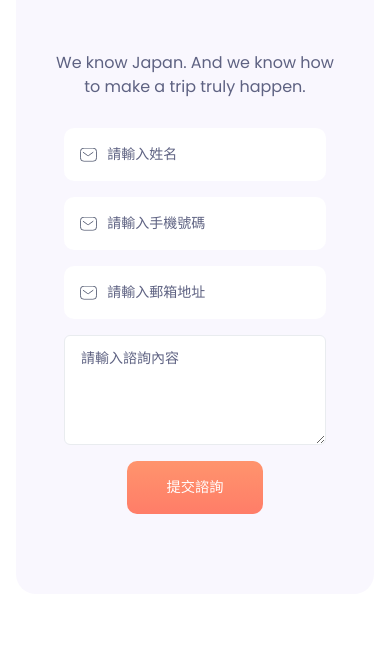
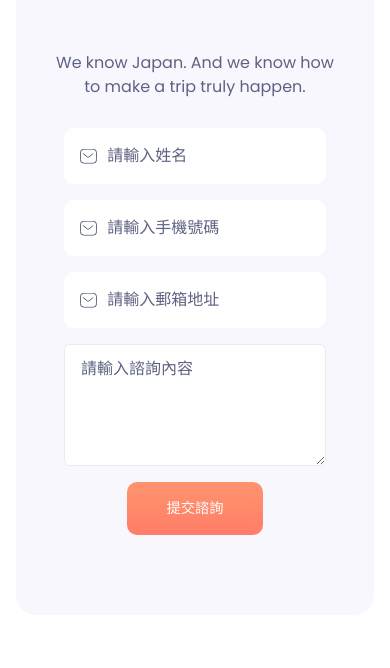
Before and after one commit to arjenou/EnjoyTrave, a plain HTML site: page index.html in a window 390 px wide. Shown: the part 6260-6928 px from the top of the page. Drawn offline with Linux system fonts and the light colour scheme.

Commit message:
fix: 防止移动端表单输入时自动放大页面

```diff
--- a/index.html
+++ b/index.html
@@ -770,6 +770,14 @@
         box-shadow: 0 0 0 0.25rem rgba(13, 110, 253, 0.25);
       }
 
+      /* 防止移动端输入时自动放大页面 */
+      @media (max-width: 767.98px) {
+        #consultationForm input.form-control,
+        #consultationForm textarea.form-control {
+          font-size: 16px !important;
+        }
+      }
+
       /* Language switcher styles */
       .lang-switch.active {
         color: #ffffff !important;
```
